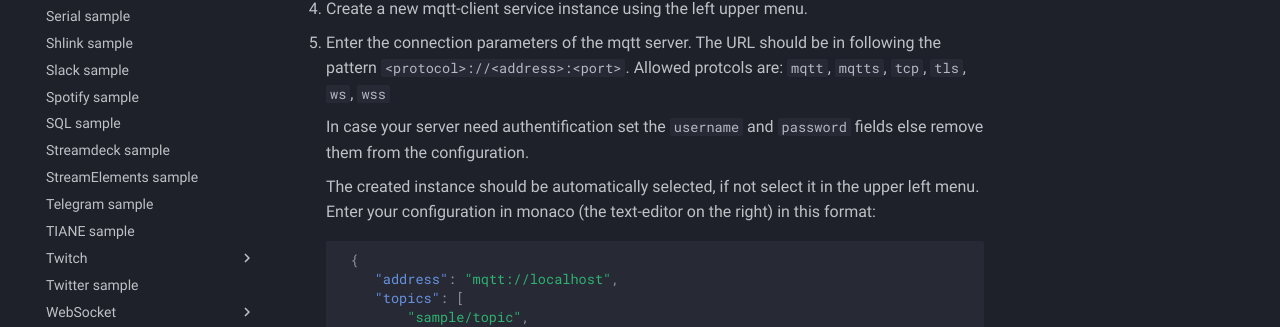
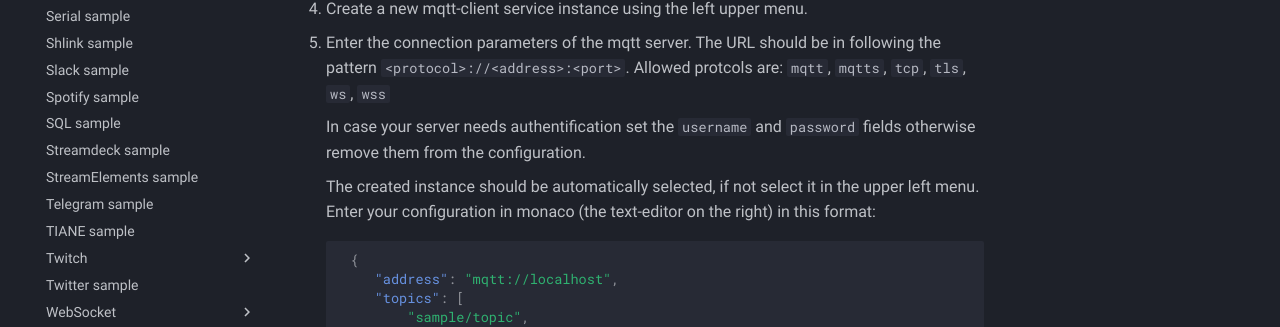
Before and after one commit to codeoverflow-org/nodecg-io-docs, an MkDocs documentation site: the page built from docs/samples/mqtt-client.md, in a window 1280 px wide and 1399 px high. Shown: the part 709-1036 px from the top of the window. Built offline with MkDocs 1.6.1 and Material for MkDocs 9.7.7, drawn with Linux system fonts in a browser that asks for light colours; comment, search, counter and statistics services are not loaded; the version menu is left out.

Commit message:
Update docs/samples/mqtt-client.md

```diff
--- a/docs/samples/mqtt-client.md
+++ b/docs/samples/mqtt-client.md
@@ -19,7 +19,7 @@ The MQTT-client sample bundle in `samples/mqtt-client` shows how to connect to a
 
 5. Enter the connection parameters of the mqtt server. The URL should be in following the pattern `<protocol>://<address>:<port>`. Allowed protcols are: `mqtt`, `mqtts`, `tcp`, `tls`, `ws`, `wss`
 
-    In case your server need authentification set the `username` and `password` fields else remove them from the configuration.
+    In case your server needs authentification set the `username` and `password` fields otherwise remove them from the configuration.
 
     The created instance should be automatically selected, if not select it in the upper left menu. Enter your configuration in monaco (the text-editor on the right) in this format:
 
```
